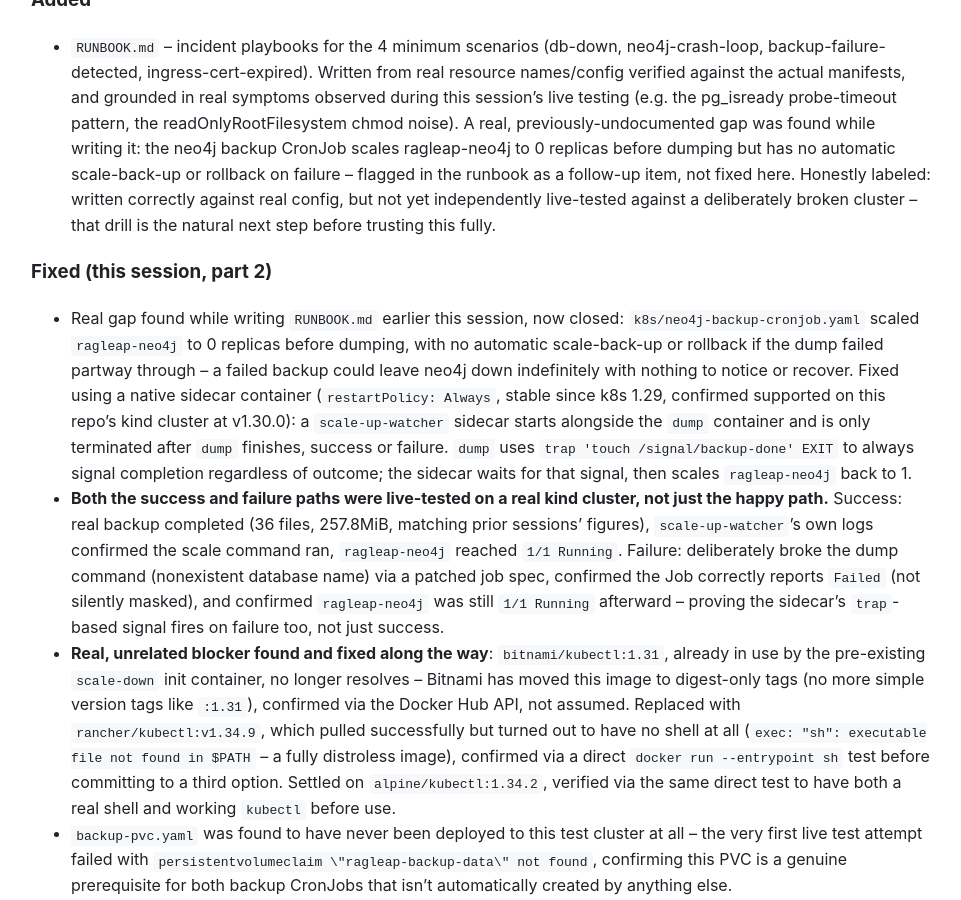
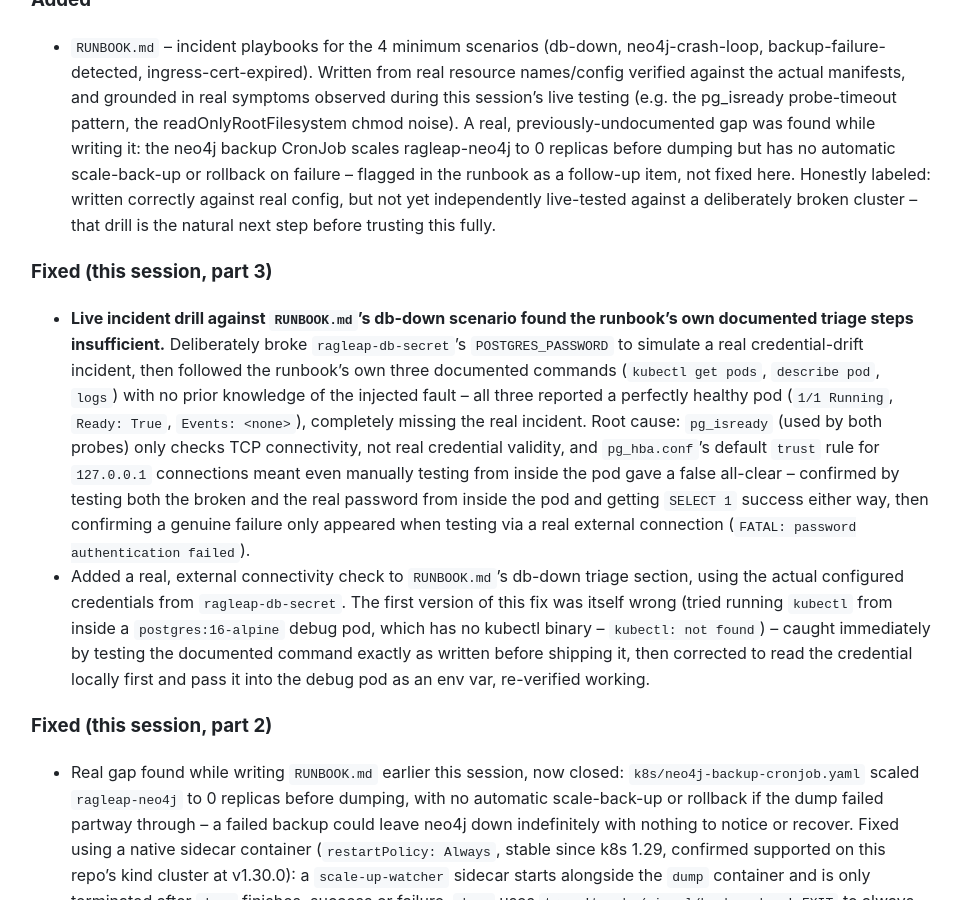
Before and after one commit to antonyrag/ragleap-core, a Jekyll site: the page built from packages/ragleap-ops/CHANGELOG.md, in a window 1280 px wide and 900 px high, scrolled down 245 px. Shown: the whole window, without its empty margins (159-1120 px from the left). Built offline with Jekyll 4.4.1, drawn with Linux system fonts in a browser that asks for light colours; our own code applies the rules of GitHub Pages for plain Markdown files.

Commit message:
docs(ragleap-ops): fix db-down runbook after a real incident drill found it insufficient (#359)
Live-tested RUNBOOK.md's db-down scenario against a real, deliberately
injected incident (broken POSTGRES_PASSWORD, simulating credential
drift/rotation gone wrong) -- following the runbook's own documented
triage steps exactly as written, with no prior knowledge of the
injected fault, all three commands reported a perfectly healthy pod.
The real incident was completely invisible.

Root cause: pg_isready only checks TCP connectivity, not real
credential validity, and pg_hba.conf's default trust rule for
127.0.0.1 connections meant even manually testing from inside the pod
gave a false all-clear -- confirmed by testing both the broken and
the real password from inside the pod (both succeeded) vs. testing
via a genuine external connection (correctly failed with FATAL:
password authentication failed).

Added a real external connectivity check to the db-down triage
section. The first version of this fix was itself wrong (tried
running kubectl from inside a postgres:16-alpine debug pod, which has
no kubectl binary) -- caught by testing the documented command
exactly as written before shipping it, corrected to read the
credential locally and pass it in as an env var, re-verified working.

This closes the loop on RUNBOOK.md's own stated caveat from when it
was first written: 'written correctly against real config, but not
yet independently live-tested against a deliberately broken cluster.'
That drill has now happened for this scenario, and found (and fixed)
a real gap.

Co-authored-by: tcAntony <antony@nura9.com>

```diff
--- a/packages/ragleap-ops/CHANGELOG.md
+++ b/packages/ragleap-ops/CHANGELOG.md
@@ -8,6 +8,11 @@ follows [Keep a Changelog](https://keepachangelog.com/en/1.1.0/).
 ### Added
 
 - `RUNBOOK.md` -- incident playbooks for the 4 minimum scenarios (db-down, neo4j-crash-loop, backup-failure-detected, ingress-cert-expired). Written from real resource names/config verified against the actual manifests, and grounded in real symptoms observed during this session's live testing (e.g. the pg_isready probe-timeout pattern, the readOnlyRootFilesystem chmod noise). A real, previously-undocumented gap was found while writing it: the neo4j backup CronJob scales ragleap-neo4j to 0 replicas before dumping but has no automatic scale-back-up or rollback on failure -- flagged in the runbook as a follow-up item, not fixed here. Honestly labeled: written correctly against real config, but not yet independently live-tested against a deliberately broken cluster -- that drill is the natural next step before trusting this fully.
+
+### Fixed (this session, part 3)
+
+- **Live incident drill against `RUNBOOK.md`'s db-down scenario found the runbook's own documented triage steps insufficient.** Deliberately broke `ragleap-db-secret`'s `POSTGRES_PASSWORD` to simulate a real credential-drift incident, then followed the runbook's own three documented commands (`kubectl get pods`, `describe pod`, `logs`) with no prior knowledge of the injected fault -- all three reported a perfectly healthy pod (`1/1 Running`, `Ready: True`, `Events: <none>`), completely missing the real incident. Root cause: `pg_isready` (used by both probes) only checks TCP connectivity, not real credential validity, and `pg_hba.conf`'s default `trust` rule for `127.0.0.1` connections meant even manually testing from inside the pod gave a false all-clear -- confirmed by testing both the broken and the real password from inside the pod and getting `SELECT 1` success either way, then confirming a genuine failure only appeared when testing via a real external connection (`FATAL: password authentication failed`).
+- Added a real, external connectivity check to `RUNBOOK.md`'s db-down triage section, using the actual configured credentials from `ragleap-db-secret`. The first version of this fix was itself wrong (tried running `kubectl` from inside a `postgres:16-alpine` debug pod, which has no kubectl binary -- `kubectl: not found`) -- caught immediately by testing the documented command exactly as written before shipping it, then corrected to read the credential locally first and pass it into the debug pod as an env var, re-verified working.
 
 ### Fixed (this session, part 2)
 
```
Also changed, not shown: packages/ragleap-ops/RUNBOOK.md (+30 -0 lines).
